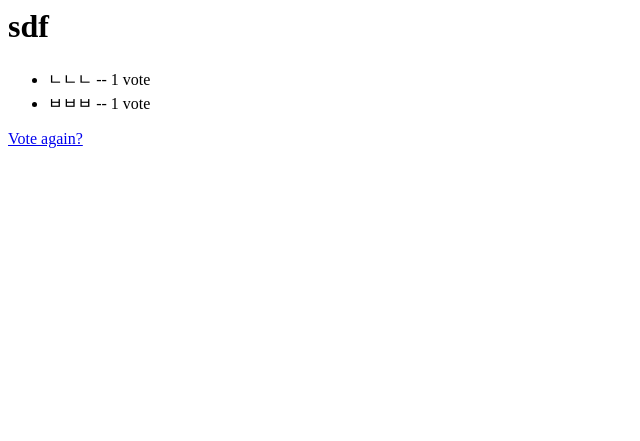
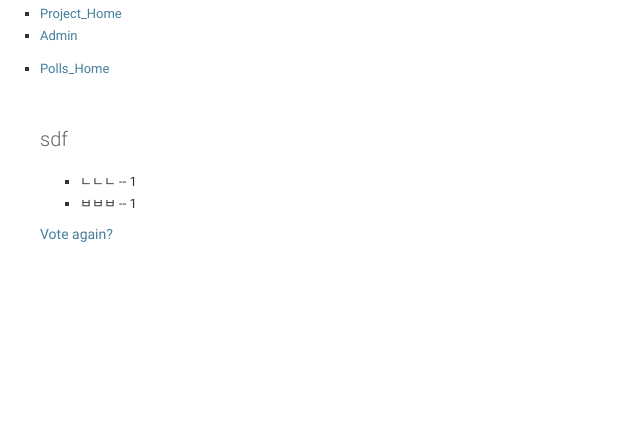
Before and after one commit to 678ho/Django, a Django app: page /polls/1/results/ in a window 1280 px wide. Shown: the top 441 px of the page, without its empty margins (0-640 px from the left). Before the commit the page ends 148 px from the top, so only its background shows below. Run offline with Django 3.2, Linux system fonts and the light colour scheme; data comes from the database, SQL or seed files in the repository.

Commit message:
vote 결과창 수정

```diff
--- a/mysite/polls/templates/polls/results.html
+++ b/mysite/polls/templates/polls/results.html
@@ -1,9 +1,13 @@
+{% extends "base_polls.html" %}
+
+{% block content %}
 <h1>{{ question.question_text }}</h1>
 
 <ul>
-{% for choice in question.choice_set.all %}
-    <li>{{ choice.choice_text }} -- {{ choice.votes }} vote{{ choice.votes|pluralize }}</li>
-{% endfor %}
+    {% for choice in question.choice_set.all %}
+        <li>{{ choice.choice_text }} -- {{ choice.votes }}{{ choice.votes|pluralize }}</li>
+    {% endfor %}
 </ul>
 
-<a href="{% url 'polls:detail' question.id %}">Vote again?</a>
+<a href="{% url 'polls:detail' question.id %}"> Vote again? </a>
+{% endblock content %}
```
